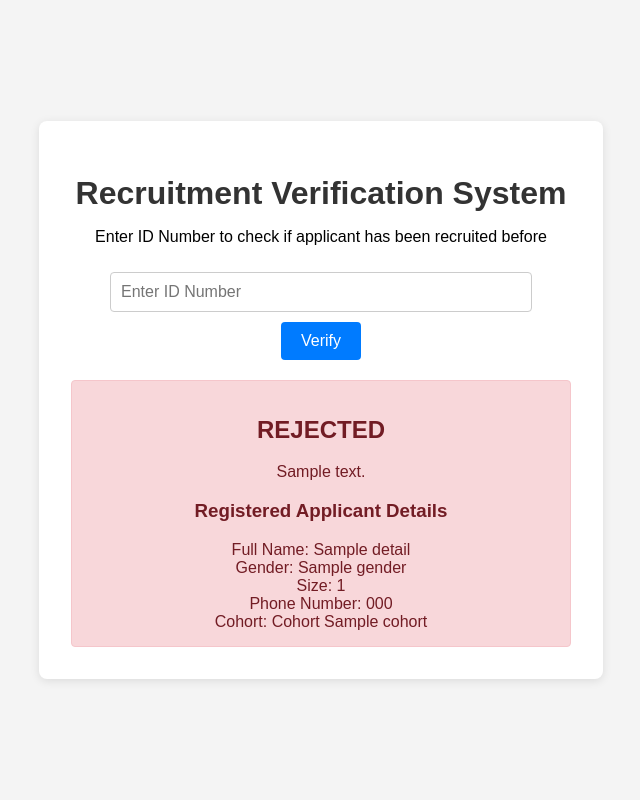
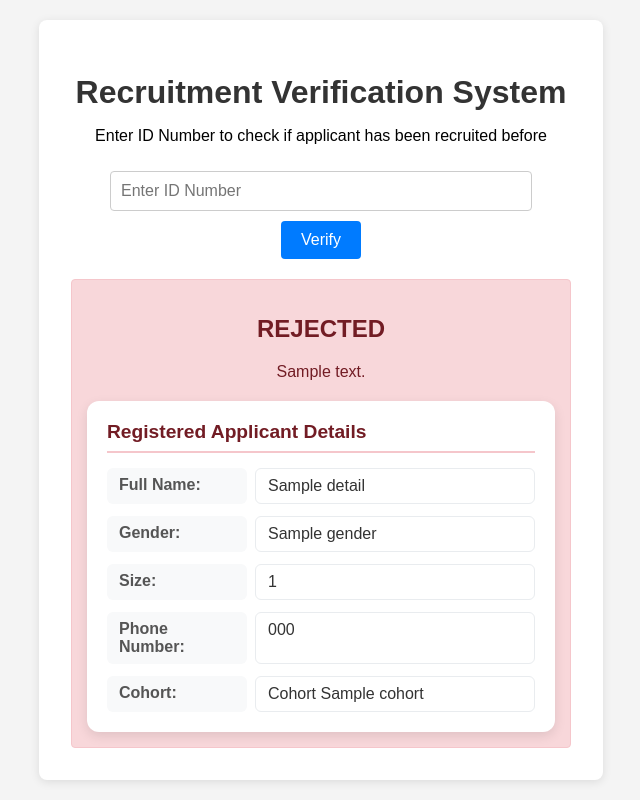
Before and after one commit to Brenda-bree/Muranga-Youth-Service-Recruitment-, a Flask app: template templates/index.html in a window 1280 px wide. Shown: the whole page, without its empty margins (319-959 px from the left). Run offline with Flask 3, Linux system fonts and the light colour scheme; the template is opened without the code that fills it: most values are stand-ins (such as "Sample title", 1, 10 or a date in 2020).

Commit message:
style(card): add professional detailed card design for rejected applicants

```diff
--- a/static/style.css
+++ b/static/style.css
@@ -69,3 +69,47 @@ button:hover {
     color: #856404;
     border: 1px solid #ffeeba;
 }
+
+/* Deailed card for rejected appliants */
+.details-card {
+    margin-top: 20px;
+    padding: 20px;
+    background: white;
+    border-radius: 12px;
+    box-shadow: 0 4px 12px rgba(0,0,0,0.1);
+    text-align: left;
+}
+
+.details-card h3 {
+    margin: 0 0 15px 0;
+    color: #721c24;
+    font-size: 1.2rem;
+    border-bottom: 2px solid #f5c6cb;
+    padding-bottom: 8px;
+}
+
+.details-grid {
+    display: grid;
+    grid-template-columns: 1fr 2fr;
+    gap: 12px 8px;
+}
+
+.detail-item {
+    display: contents;
+}
+
+.detail-label {
+    font-weight: bold;
+    color: #555;
+    background: #f8f9fa;
+    padding: 8px 12px;
+    border-radius: 6px;
+}
+
+.detail-value {
+    color: #333;
+    background: #fff;
+    padding: 8px 12px;
+    border-radius: 6px;
+    border: 1px solid #e9ecef;
+}
```
